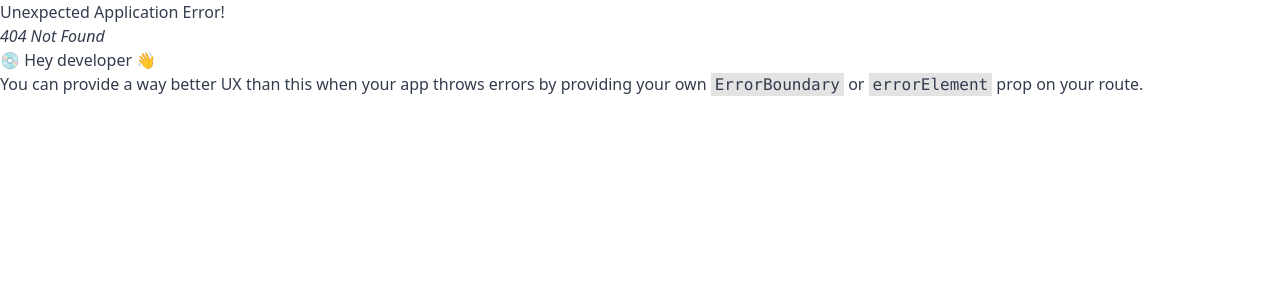
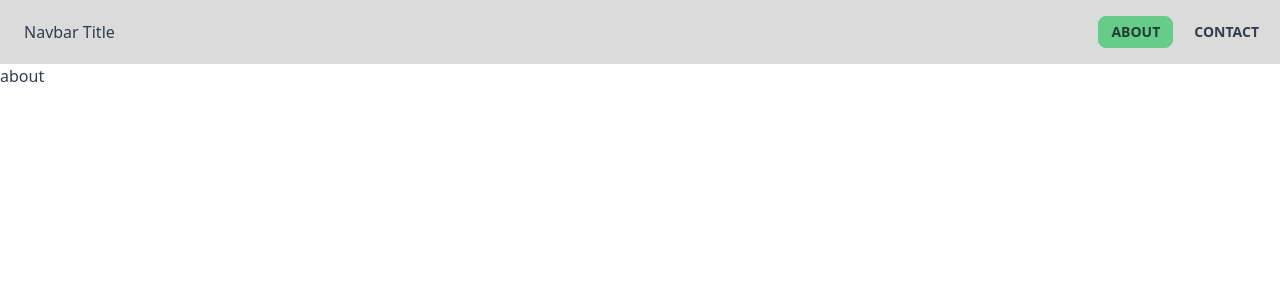
Before and after one commit to naeem182/clean-co-client-mongo-conceptual, a React (Vite) app: page /about in a window 1280 px wide. Before the commit this address had no page. Shown: the top 300 px of the page. Built offline with nearby package versions, Linux system fonts and the light colour scheme.

Commit message:
navbar layout

```diff
--- /dev/null
+++ b/src/AdminLayout/AdminLayout.jsx
@@ -0,0 +1,16 @@
+import { Outlet } from 'react-router-dom';
+
+const AdminLayout = () => {
+    return (
+        <div className="flex h-screen">
+            <div className="bg-green-500 flex-[1]">
+                <h1>Sidebar</h1>
+            </div>
+            <div className="bg-red-500 flex-[3]">
+                <Outlet />
+            </div>
+        </div>
+    );
+};
+
+export default AdminLayout;
--- a/src/Layout/MainLayout.jsx
+++ b/src/Layout/MainLayout.jsx
@@ -1,5 +1,6 @@
 import React from "react";
 import PropTypes from "prop-types";
+import { NavLink } from "react-router-dom";
 
 
 const MainLayout = ({ children }) => {
@@ -16,11 +17,33 @@ const MainLayout = ({ children }) => {
                     </div>
                     <div className="flex-1 px-2 mx-2">Navbar Title</div>
                     <div className="flex-none hidden lg:block">
-                        <ul className="menu menu-horizontal">
+                        <div className="flex gap-2">
                             {/* Navbar menu content here */}
-                            <li><a>Navbar Item 1</a></li>
-                            <li><a>Navbar Item 2</a></li>
-                        </ul>
+                            <NavLink
+                                to="/about"
+                                className={({ isActive }) =>
+                                    isActive ? 'btn btn-primary btn-sm' : 'btn btn-ghost btn-sm'
+                                }
+                            >
+                                About
+                            </NavLink>
+                            <NavLink
+                                to="/contact"
+                                className={({ isActive }) =>
+                                    isActive ? 'btn btn-primary btn-sm' : 'btn btn-ghost btn-sm'
+                                }
+                            >
+                                contact
+                            </NavLink>
+                            {/* <NavLink
+                                to="/about"
+                                className={({ isActive }) =>
+                                    isActive ? 'btn btn-primary btn-sm' : 'btn btn-ghost btn-sm'
+                                }
+                            >
+                                About
+                            </NavLink> */}
+                        </div>
                     </div>
                 </div>
                 {/* Page content here */}
@@ -30,8 +53,22 @@ const MainLayout = ({ children }) => {
                 <label htmlFor="my-drawer-3" aria-label="close sidebar" className="drawer-overlay"></label>
                 <ul className="menu p-4 w-80 min-h-full bg-base-200">
                     {/* Sidebar content here */}
-                    <li><a>Sidebar Item 1</a></li>
-                    <li><a>Sidebar Item 2</a></li>
+                    <NavLink
+                        to="/about"
+                        className={({ isActive }) =>
+                            isActive ? 'btn btn-primary btn-sm' : 'btn btn-ghost btn-sm'
+                        }
+                    >
+                        About
+                    </NavLink>
+                    <NavLink
+                        to="/contact"
+                        className={({ isActive }) =>
+                            isActive ? 'btn btn-primary btn-sm' : 'btn btn-ghost btn-sm'
+                        }
+                    >
+                        contact
+                    </NavLink>
                 </ul>
             </div>
         </div>
--- /dev/null
+++ b/src/Pages/About/About.jsx
@@ -0,0 +1,11 @@
+
+
+const About = () => {
+    return (
+        <div>
+            about
+        </div>
+    )
+}
+
+export default About
--- /dev/null
+++ b/src/Pages/Contact/Contact.jsx
@@ -0,0 +1,11 @@
+
+
+const Contact = () => {
+    return (
+        <div>
+            contact
+        </div>
+    )
+}
+
+export default Contact
```
Also changed, not shown: src/routes/Routes.jsx (+24 -0 lines).
